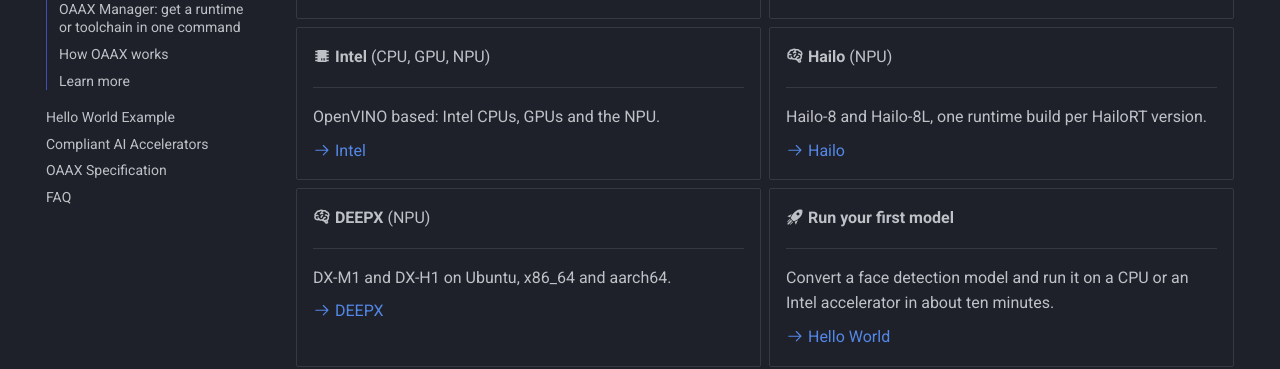
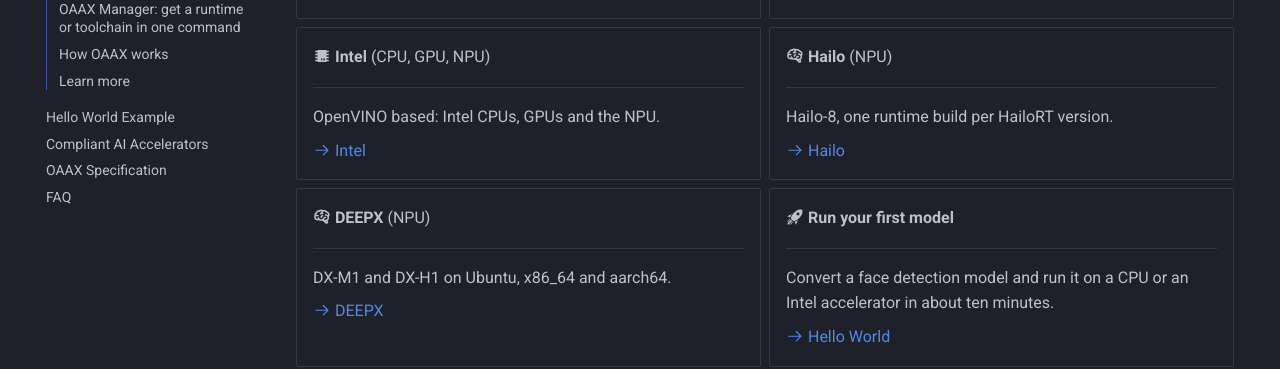
Before and after one commit to OAAX-standard/OAAX, an MkDocs documentation site: the page built from docs/index.md, in a window 1280 px wide and 900 px high, scrolled down 860 px. Shown: the part 153-522 px from the top of the window. Built offline with MkDocs 1.6.1 and Material for MkDocs 9.7.7, drawn with Linux system fonts in a browser that asks for light colours; comment, search, counter and statistics services are not loaded.

Commit message:
docs: list Hailo-8 only until Hailo-8L is verified
The toolchain is hard-coded to hailo8 and no test covers Hailo-8L.

Co-Authored-By: Claude Sonnet 5.5 <noreply@anthropic.com>
Claude-Session: https://claude.ai/code/session_01M2u3w5YV2HbmweduNp4Xok
Signed-off-by: Ayoub Assis <79724149+ayoubassis@users.noreply.github.com>

```diff
--- a/docs/index.md
+++ b/docs/index.md
@@ -42,7 +42,7 @@ Every page covers the same things: requirements, where to get the runtime and th
 
     ---
 
-    Hailo-8 and Hailo-8L, one runtime build per HailoRT version.
+    Hailo-8, one runtime build per HailoRT version.
 
     [:octicons-arrow-right-24: Hailo](Hailo.md)
 
```
Also changed, not shown: docs/Compliant XPU.md (+1 -1 lines), 1 other file.
